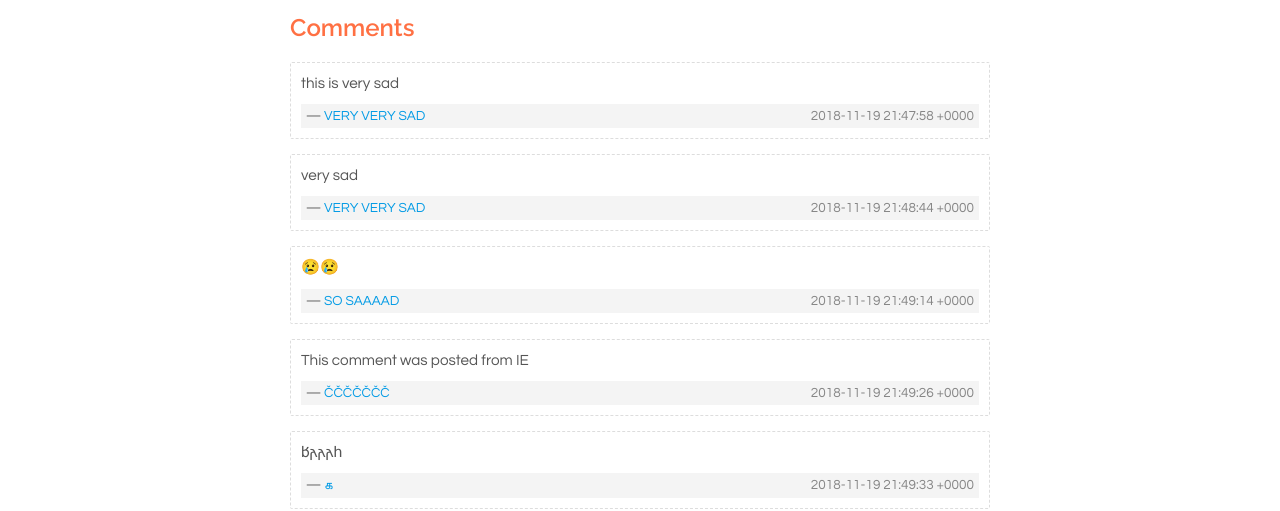
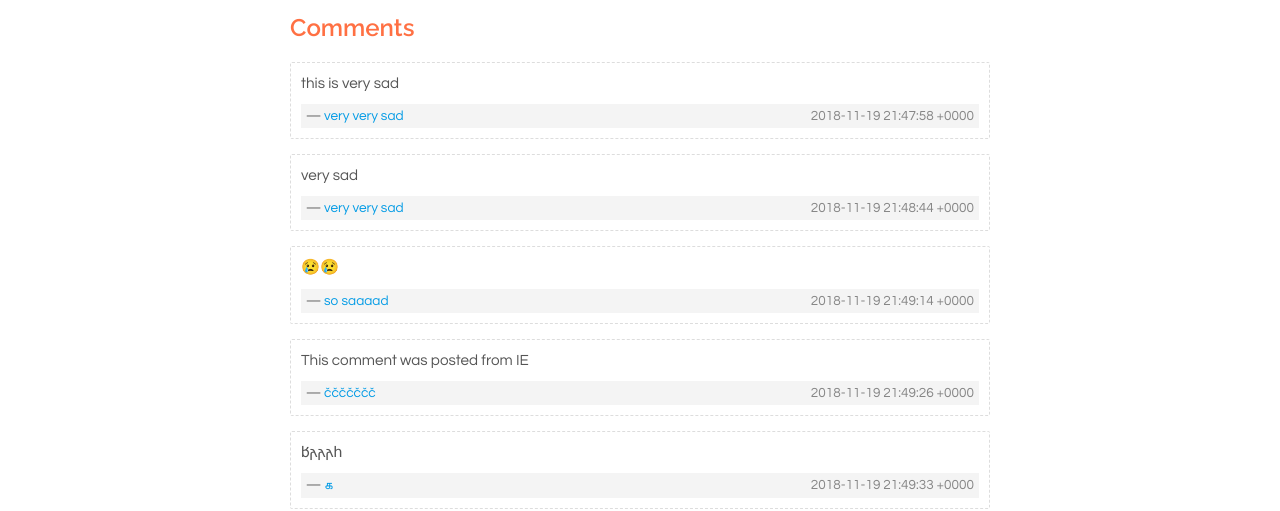
Before and after one commit to not-dalia/relevant-space, a Jekyll site: the page built from _posts/2018-11-15-test-post2.markdown, in a window 1280 px wide. Shown: the part 362-873 px from the top of the page. Built offline with Jekyll 4.4.1, drawn with Linux system fonts in a browser that asks for light colours; nearby versions of some CDN libraries; library files that are not in the unit come from our copies.

Commit message:
removed text transform for comment names

```diff
--- a/_layouts/post.html
+++ b/_layouts/post.html
@@ -29,11 +29,11 @@ layout: default
         <div class="comment-name">
           —
           {% if item.email %}
-          <a href="mailto:{{ item.email | xml_escape }}">
+          <a href="mailto:{{ item.email | xml_escape }}" style="text-transform: none;">
             {{ item.name | xml_escape }}
           </a>
           {% else %}
-          <a>
+          <a style="text-transform: none;">
             {{ item.name | xml_escape }}
           </a>
           {% endif %}
```
